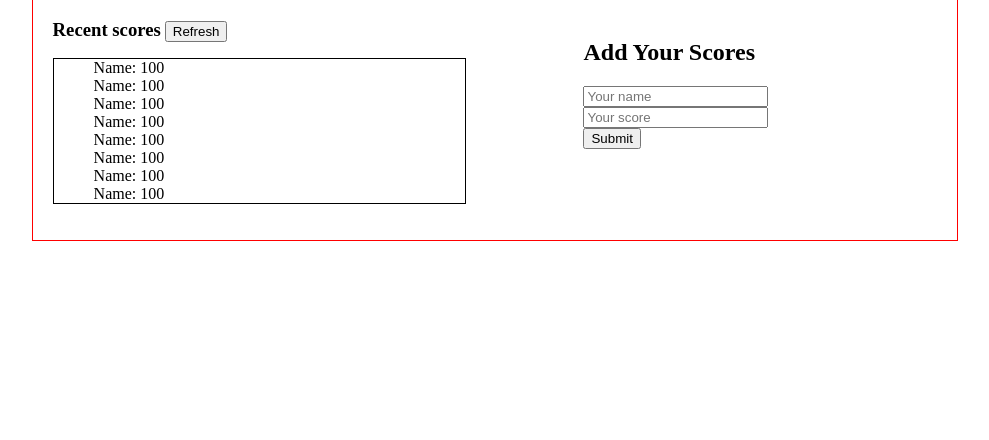
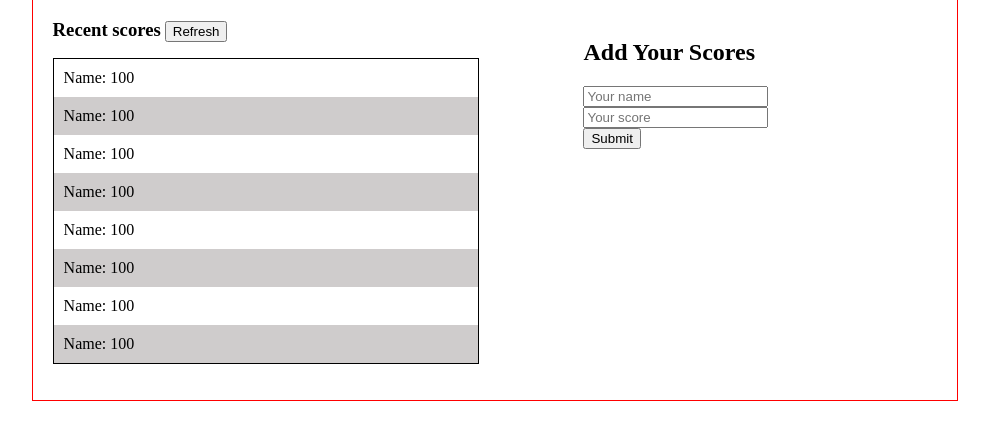
Before and after one commit to tta2yta/Leaderboard, a website built with webpack: page src/index.html in a window 1280 px wide. Shown: the part 90-530 px from the top of the page, without its empty margins (145-1134 px from the left). Built offline with nearby package versions, Linux system fonts and the light colour scheme.

Commit message:
Add style to ul li elements

```diff
--- a/src/style.css
+++ b/src/style.css
@@ -14,5 +14,14 @@
 .list-scores ul{
     border: 1px solid black;
     list-style-type: none;
-    width: 70%;
+    width: 80%;
+    padding-left: 0;
 }
+.list-scores li:nth-child(odd) {
+    padding: 10px;
+    background-color: #fff;
+}
+.list-scores li:nth-child(even) {
+    padding: 10px;
+    background-color: rgb(207, 204, 204);
+}
```
